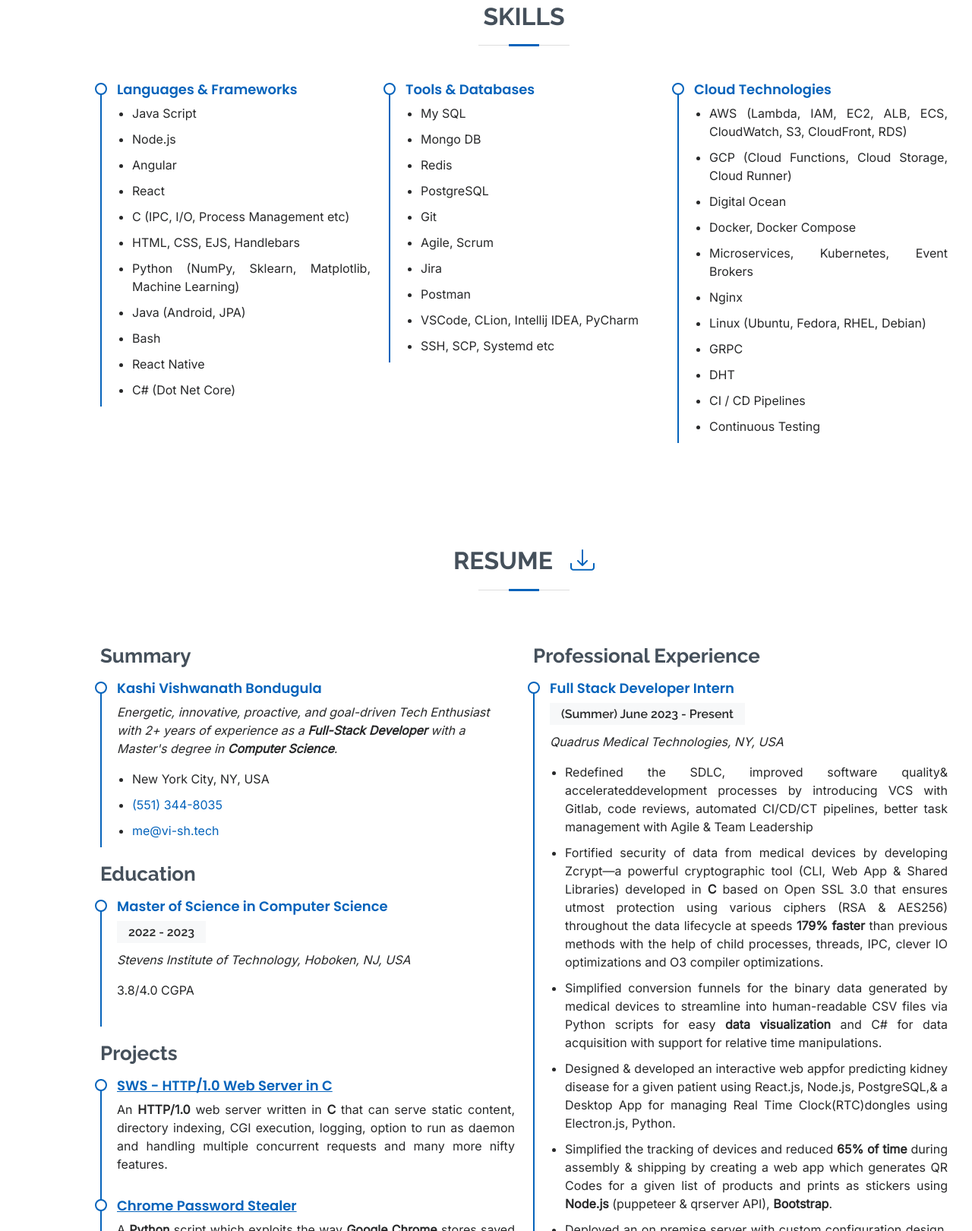
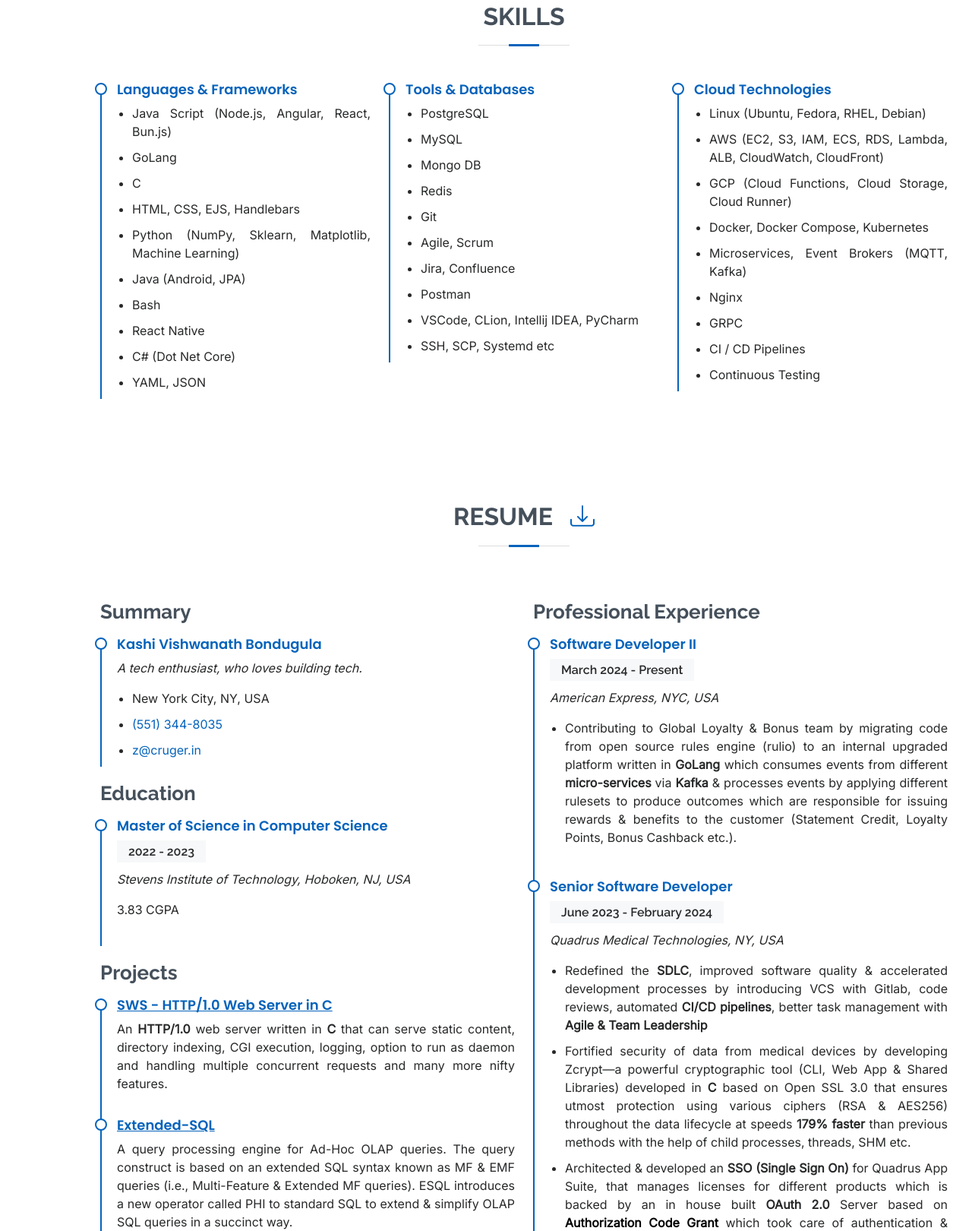
Before and after one commit to vishwa5854/Portfolio, a plain HTML site: page index.html in a window 1280 px wide. Shown: the part 1180-2800 px from the top of the page at 76% size. Drawn offline with Linux system fonts and the light colour scheme.

Commit message:
Added few things

```diff
--- a/index.html
+++ b/index.html
@@ -62,7 +62,7 @@
         <a target="_blank" href="https://www.linkedin.com/in/vishwanath-bondugula/" class="linkedin"><i
             class="bx bxl-linkedin"></i></a>
         <a target="_blank" href="https://github.com/vishwa5854" class="github"><i class="bx bxl-github"></i></a>
-        <a target="_blank" href="mailto:me@vi-sh.tech" class="google-plus"><i class="bx bxl-gmail"></i></a>
+        <a target="_blank" href="mailto:z@cruger.in" class="google-plus"><i class="bx bxl-gmail"></i></a>
       </div>
     </div>
   </section><!-- End Hero -->
@@ -75,7 +75,8 @@
 
         <div class="section-title">
           <h2>About</h2>
-          <p class="about-msg">I am a tech enthusiast, who loves building tech and a Full Stack Developer with more than two
+          <p class="about-msg">I am a tech enthusiast, who loves building tech and a Full Stack Developer with more than
+            two
             years of experience in building scalable responsive web applications. I love Linux and C. To me, <b>Tech</b>
             is
             what <strong>Art</strong> is to an Artist.</p>
@@ -98,39 +99,16 @@
             <div class="resume-item pb-0">
               <h4>Languages & Frameworks</h4>
               <ul>
-                <li>
-                  Java Script
-                </li>
-                <li>
-                  Node.js
-                </li>
-                <li>
-                  Angular
-                </li>
-                <li>
-                  React
-                </li>
-                <li>
-                  C (IPC, I/O, Process Management etc)
-                </li>
-                <li>
-                  HTML, CSS, EJS, Handlebars
-                </li>
-                <li>
-                  Python (NumPy, Sklearn, Matplotlib, Machine Learning)
-                </li>
-                <li>
-                  Java (Android, JPA)
-                </li>
-                <li>
-                  Bash
-                </li>
-                <li>
-                  React Native
-                </li>
-                <li>
-                  C# (Dot Net Core)
-                </li>
+                <li>Java Script (Node.js, Angular, React, Bun.js)</li>
+                <li>GoLang</li>
+                <li>C</li>
+                <li>HTML, CSS, EJS, Handlebars</li>
+                <li>Python (NumPy, Sklearn, Matplotlib, Machine Learning)</li>
+                <li>Java (Android, JPA)</li>
+                <li>Bash</li>
+                <li>React Native</li>
+                <li>C# (Dot Net Core)</li>
+                <li>YAML, JSON</li>
               </ul>
             </div>
           </div>
@@ -139,13 +117,13 @@
             <div class="resume-item pb-0">
               <h4>Tools & Databases</h4>
               <ul>
-                <li>My SQL</li>
+                <li>PostgreSQL</li>
+                <li>MySQL</li>
                 <li>Mongo DB</li>
                 <li>Redis</li>
-                <li>PostgreSQL</li>
                 <li>Git</li>
                 <li>Agile, Scrum</li>
-                <li>Jira</li>
+                <li>Jira, Confluence</li>
                 <li>Postman</li>
                 <li>VSCode, CLion, Intellij IDEA, PyCharm</li>
                 <li>SSH, SCP, Systemd etc</li>
@@ -157,15 +135,13 @@
             <div class="resume-item pb-0">
               <h4>Cloud Technologies</h4>
               <ul>
-                <li>AWS (Lambda, IAM, EC2, ALB, ECS, CloudWatch, S3, CloudFront, RDS)</li>
+                <li>Linux (Ubuntu, Fedora, RHEL, Debian)</li>
+                <li>AWS (EC2, S3, IAM, ECS, RDS, Lambda, ALB,  CloudWatch, CloudFront)</li>
                 <li>GCP (Cloud Functions, Cloud Storage, Cloud Runner)</li>
-                <li>Digital Ocean</li>
-                <li>Docker, Docker Compose</li>
-                <li>Microservices, Kubernetes, Event Brokers</li>
+                <li>Docker, Docker Compose, Kubernetes</li>
+                <li>Microservices, Event Brokers (MQTT, Kafka)</li>
                 <li>Nginx</li>
-                <li>Linux (Ubuntu, Fedora, RHEL, Debian)</li>
                 <li>GRPC</li>
-                <li>DHT</li>
                 <li>CI / CD Pipelines</li>
                 <li>Continuous Testing</li>
               </ul>
@@ -192,11 +168,11 @@
             <h3 class="resume-title">Summary</h3>
             <div class="resume-item pb-0">
               <h4>Kashi Vishwanath Bondugula</h4>
-              <p><em>Energetic, innovative, proactive, and goal-driven Tech Enthusiast with 2+ years of experience as a <b>Full-Stack Developer</b> with a Master's degree in <b>Computer Science</b>.</em></p>
+              <p><em>A tech enthusiast, who loves building tech.</em></p>
               <ul>
                 <li>New York City, NY, USA</li>
                 <li><a href="tel:551-344-8035">(551) 344-8035</a></li>
-                <li><a href="mailto:me@vi-sh.tech">me@vi-sh.tech</a></li>
+                <li><a href="mailto:z@cruger.in">z@cruger.in</a></li>
               </ul>
             </div>
 
@@ -205,13 +181,13 @@
               <h4>Master of Science in Computer Science</h4>
               <h5>2022 - 2023</h5>
               <p><em>Stevens Institute of Technology, Hoboken, NJ, USA</em></p>
-              <p>3.8/4.0 CGPA</p>
-              </p>
+              <p>3.83 CGPA</p>
             </div>
 
             <h3 class="resume-title">Projects</h3>
             <div class="resume-item">
-              <h4><a class="text-decoration-underline" target="_blank" href="https://github.com/vishwa5854/sws">SWS - HTTP/1.0 Web Server in C</a></h4>
+              <h4><a class="text-decoration-underline" target="_blank" href="https://github.com/vishwa5854/sws">SWS -
+                  HTTP/1.0 Web Server in C</a></h4>
               <p class="text-align-justify text-justify-inter-word">An <b>HTTP/1.0</b> web server written in <b>C</b>
                 that can serve static content, directory
                 indexing, CGI execution, logging, option to run as daemon and handling multiple concurrent requests
@@ -219,7 +195,18 @@
             </div>
 
             <div class="resume-item">
-              <h4><a class="text-decoration-underline" href="https://github.com/vishwa5854/Chrome-Password-Stealer" target="_blank">Chrome Password Stealer</a></h4>
+              <h4><a class="text-decoration-underline" target="_blank"
+                  href="https://github.com/vishwa5854/Extended-SQL">Extended-SQL</a></h4>
+              <p class="text-align-justify text-justify-inter-word">A query processing engine for Ad-Hoc OLAP queries.
+                The query construct is based on an extended SQL syntax known as MF & EMF queries (i.e., Multi-Feature &
+                Extended MF queries).
+                ESQL introduces a new operator called PHI to standard SQL to extend & simplify OLAP SQL queries in a
+                succinct way.</p>
+            </div>
+
+            <div class="resume-item">
+              <h4><a class="text-decoration-underline" href="https://github.com/vishwa5854/Chrome-Password-Stealer"
+                  target="_blank">Chrome Password Stealer</a></h4>
               <p class="text-align-justify text-justify-inter-word">A <b>Python</b> script which exploits the way
                 <b>Google Chrome</b> stores saved
                 passwords on Windows devices. It will upload all the passwords to my Dropbox cloud. I have reported
@@ -227,7 +214,8 @@
               </p>
             </div>
             <div class="resume-item">
-              <h4><a class="text-decoration-underline" href="https://github.com/vishwa5854/Calligrapher" target="_blank">Calligrapher</a></h4>
+              <h4><a class="text-decoration-underline" href="https://github.com/vishwa5854/Calligrapher"
+                  target="_blank">Calligrapher</a></h4>
               <p class="text-align-justify text-justify-inter-word">
                 A <b>Java</b> application that captures the font style from the handwritten alphabet images
                 given as input which are parsed and then utilized to construct handwritten manuscripts for any given
@@ -235,7 +223,8 @@
               </p>
             </div>
             <div class="resume-item">
-              <h4><a class="text-decoration-underline" href="https://titans.vi-sh.tech" target="_blank">Solar EPS</a></h4>
+              <h4><a class="text-decoration-underline" href="https://titans.cruger.in" target="_blank">Solar EPS</a>
+              </h4>
               <p class="text-align-justify text-justify-inter-word">
                 A responsive web app <b>(Mongo DB, Express.js, React.js, Node.js)</b> built for managing solar
                 businesses
@@ -244,7 +233,9 @@
               </p>
             </div>
             <div class="resume-item">
-              <h4><a class="text-decoration-underline" href="https://github.com/vishwa5854/Scrabble-Player-Rating-Kaggle-Competition" target="_blank">Scrabble</a></h4>
+              <h4><a class="text-decoration-underline"
+                  href="https://github.com/vishwa5854/Scrabble-Player-Rating-Kaggle-Competition"
+                  target="_blank">Scrabble</a></h4>
               <p class="text-align-justify text-justify-inter-word">
                 A regression problem for predicting the rating of the players in the game of Scrabble based on
                 given gameplay. I have preprocessed the data, performed EDA, found highly
@@ -253,7 +244,8 @@
               </p>
             </div>
             <div class="resume-item">
-              <h4><a class="text-decoration-underline" href="https://lfll.vi-sh.tech/" target="_blank">Little Free Libraries</a></h4>
+              <h4><a class="text-decoration-underline" href="https://lfll.cruger.in/" target="_blank">Little Free
+                  Libraries</a></h4>
               <p class="text-align-justify text-justify-inter-word">
                 A responsive web app that connects users to Little free libraries accross Hoboken built using
                 <b>Node.js, React, Mongo DB</b>.
@@ -263,14 +255,16 @@
               </p>
             </div>
             <div class="resume-item">
-              <h4><a class="text-decoration-underline" href="https://s.vi-sh.tech" target="_blank">URL Shortener</a></h4>
+              <h4><a class="text-decoration-underline" href="https://s.cruger.in" target="_blank">URL Shortener</a></h4>
               <p class="text-align-justify text-justify-inter-word">
-                A simple MERN stack application for shortening URLs for better management of links. A 5 digit unique hash is generated for
+                A simple MERN stack application for shortening URLs for better management of links. A 5 digit unique
+                hash is generated for
                 every URL which acts as primary identifier to the original URL in mongodb.
               </p>
             </div>
             <div class="resume-item">
-              <h4><a class="text-decoration-underline" href="https://github.com/vishwa5854/SISH" target="_blank">SISH - A UNIX Shell</a></h4>
+              <h4><a class="text-decoration-underline" href="https://github.com/vishwa5854/SISH" target="_blank">SISH -
+                  A UNIX Shell</a></h4>
               <p class="text-align-justify text-justify-inter-word">
                 SISH implements a very simple command-line interpreter or <b>UNIX shell in C</b>.
                 It is suitable to be used interactively or as a login shell. It has support for modern shell features
@@ -279,15 +273,19 @@
               </p>
             </div>
             <div class="resume-item">
-              <h4><a class="text-decoration-underline" href="https://github.com/vishwa5854/Task-Scheduler-With-Go" target="_blank">Task Scheduler with Golang</a></h4>
+              <h4><a class="text-decoration-underline" href="https://github.com/vishwa5854/Task-Scheduler-With-Go"
+                  target="_blank">Task Scheduler with Golang</a></h4>
               <p class="text-align-justify text-justify-inter-word">
-                Golang REST application which would take tasks from the user on the specified time and schedule the tasks or go subroutines to be executed in the future
+                Golang REST application which would take tasks from the user on the specified time and schedule the
+                tasks or go subroutines to be executed in the future
               </p>
             </div>
             <div class="resume-item">
-              <h4><a class="text-decoration-underline" href="https://github.com/vishwa5854/live-radio" target="_blank">Live Radio</a></h4>
+              <h4><a class="text-decoration-underline" href="https://github.com/vishwa5854/live-radio"
+                  target="_blank">Live Radio</a></h4>
               <p class="text-align-justify text-justify-inter-word">
-                A live radio player on the web and a native Android application built with responsive design, JS media API built for
+                A live radio player on the web and a native Android application built with responsive design, JS media
+                API built for
                 a client as a freelance project.
               </p>
             </div>
@@ -296,35 +294,71 @@
           <div class="col-lg-6">
             <h3 class="resume-title">Professional Experience</h3>
             <div class="resume-item">
-              <h4>Full Stack Developer Intern</h4>
-              <h5>(Summer) June 2023 - Present</h5>
+              <h4>Software Developer II</h4>
+              <h5>March 2024 - Present</h5>
+              <p><em>American Express, NYC, USA</em></p>
+              <ul>
+                <li>
+                  Contributing to Global Loyalty & Bonus team by migrating code from open source rules engine (rulio) to
+                  an internal upgraded platform written in <b>GoLang</b> which consumes events from different
+                  <b>micro-services</b> via <b>Kafka</b> & processes events by applying different rulesets to
+                  produce outcomes which are responsible for issuing rewards & benefits to the customer (Statement
+                  Credit, Loyalty Points, Bonus Cashback etc.).
+                </li>
+              </ul>
+            </div>
+            <div class="resume-item">
+              <h4>Senior Software Developer</h4>
+              <h5>June 2023 - February 2024</h5>
               <p><em>Quadrus Medical Technologies, NY, USA</em></p>
               <ul>
                 <li>
-                  Redefined the SDLC, improved software quality& accelerateddevelopment processes by introducing VCS with Gitlab, code reviews, automated CI/CD/CT pipelines, better task management with Agile & Team Leadership
+                  Redefined the <b>SDLC</b>, improved software quality & accelerated development processes by
+                  introducing
+                  VCS with Gitlab, code reviews, automated <b>CI/CD pipelines</b>, better task management with <b>Agile
+                    &
+                    Team Leadership</b>
                 </li>
                 <li>
-                  Fortified security of data from medical devices by developing Zcrypt—a powerful cryptographic tool (CLI, Web App & Shared Libraries)
-                  developed in <b>C</b> based on Open SSL 3.0 that ensures utmost protection using various ciphers (RSA & AES256) throughout the data lifecycle
-                  at speeds <strong>179% faster</strong> than previous methods with the help of child processes, threads, IPC, clever IO optimizations and O3 compiler optimizations.
+                  Fortified security of data from medical devices by developing Zcrypt—a powerful cryptographic tool
+                  (CLI, Web App & Shared Libraries)
+                  developed in <b>C</b> based on Open SSL 3.0 that ensures utmost protection using various ciphers (RSA
+                  & AES256) throughout the data lifecycle
+                  at speeds <strong>179% faster</strong> than previous methods with the help of child processes,
+                  threads, SHM etc.
                 </li>
                 <li>
-                  Simplified conversion funnels for the binary data generated by medical devices to streamline into human-readable CSV files via Python
-                  scripts for easy <b>data visualization</b> and C# for data acquisition with support for relative time manipulations.
+                  Architected & developed an <b>SSO (Single Sign On)</b> for Quadrus App Suite, that manages licenses
+                  for different products which is backed by an in house built <b>OAuth 2.0</b> Server based on
+                  <b><a href="https://datatracker.ietf.org/doc/html/rfc6749#section-4.1" target="_blank"
+                      style="color: black;">Authorization Code
+                      Grant</a></b> which took care of authentication & authorization with roles & scopes
+                  using <b>Bun.js</b> & <b>PostgreSQL</b>.
+                </li>
+
+                <!-- <li> -->
+                  <!-- Continuity & Parallelism with AWS deployment -->
+
+                <!-- </li> -->
+
+                <li>
+                  Simplified conversion funnels for the binary data generated by medical devices to streamline into
+                  human-readable CSV files via Python
+                  scripts for easy <b>data visualization</b> and support for relative time stamping.
                 </li>
                 <li>
-                  Designed  &  developed  an interactive  web  appfor  predicting  kidney  disease for  a  given  patient using React.js, Node.js, PostgreSQL,& a Desktop App for managing Real Time Clock(RTC)dongles using Electron.js, Python.
+                  Designed & developed an interactive web app for predicting kidney disease for a given patient using
+                  <b>React.js, Node.js, PostgreSQL</b> & a Desktop App for managing Real Time Clock (RTC) dongles using
+                  <b>Electron.js, Python</b>.
                 </li>
+
                 <li>
-                  Simplified the tracking of devices and reduced <b>65% of time</b> during assembly & shipping by
-                  creating a web app which generates QR Codes for a given
-                  list of products and prints as stickers using <b>Node.js</b> (puppeteer & qrserver API),
-                  <b>Bootstrap</b>.
-                </li>
-                <li>
-                  Deployed an on premise server with custom configuration design, specifications and RAID configuration with firewalls
-                  and a kubernetes cluster on single node using minikube to deploy internal services like VCS, task manager etc on a
-                  Fedora Server 38 which has improved productivity of developers in a lot of internal processes by <b>200%</b>.
+                  Deployed an on premise server with custom configuration design, specifications and RAID configuration
+                  with firewalls
+                  and a kubernetes cluster on single node using minikube to deploy internal services like VCS, task
+                  manager etc on a
+                  Fedora Server 38 which has improved productivity of developers in a lot of internal processes
+                  <b>by 200%</b>.
                 </li>
               </ul>
             </div>
@@ -336,18 +370,23 @@
                 <li>
                   Led the Weather Automation project: An IoT automation (e.g., smart curtains & lights) based on the
                   weather (sunrise, rainy/cloudy, etc.) at customer's home location, built using Open Weather API, Bull
-                  with <b>Redis</b> for task scheduling, and <b>Node.js microservices</b> for actions & triggers, Ionic with <b>Angular</b> for UI.
+                  with <b>Redis</b> for task scheduling, and <b>Node.js microservices</b> for actions & triggers, Ionic
+                  with <b>Angular</b> for UI.
                 </li>
                 <li>
-                  Devised a <b>strategic</b> solution to optimize system performance by <b>43%</b> and remove deficiencies in the existing infrastructure,
-                  including db queries, API response times, server costs, by monitoring & collecting data using Newrelic.
+                  Devised a <b>strategic</b> solution to optimize system performance by <b>43%</b> and remove
+                  deficiencies in the existing infrastructure,
+                  including db queries, API response times, server costs, by monitoring & collecting data using
+                  Newrelic.
                 </li>
                 <li>
-                  Maintained & added new features to a cross platform hybrid application using Ionic with <b>Angular</b> for managing IoT devices
+                  Maintained & added new features to a cross platform hybrid application using Ionic with <b>Angular</b>
+                  for managing IoT devices
                   smart homes, automation, workflows, etc., which was licensed & sold to <b>100</b> businesses.
                 </li>
                 <li>
-                  Improved <b>software quality and accelerated</b> development processes through the establishment of coding
+                  Improved <b>software quality and accelerated</b> development processes through the establishment of
+                  coding
                   standards, code reviews, and implementation of Agile methodologies such as Scrum, Continuous
                   Integration, Continuous Deployment, & Continuous Testing pipelines. This led to enhanced productivity
                   and higher-quality deliverables.
@@ -368,14 +407,16 @@
                   Built an Order Management System (OMS) for FreshPrints to handle a
                   <b>million-dollar</b> E-Commerce business with features like invoices, payments, refunds,
                   orders, user management, etc.
-                  Developed using <b>Angular, Node.js, MySQL</b> & deployed on <b>AWS</b> (CloudFront, RDS, ECS, Fargate).
+                  Developed using <b>Angular, Node.js, MySQL</b> & deployed on <b>AWS</b> (CloudFront, RDS, ECS,
+                  Fargate).
                 </li>
                 <li>
                   Enhanced the <b>sales by 23%</b> and increased <b>CPM by 20%</b> by revamping the user interfaces and
                   experience of funnels based on the user behavior and analytics from Mix panel and google analytics.
                 </li>
                 <li>
-                  Revamped the <b>SEO by 59%</b> & Google Page Speed Insights <b>by 66%</b> through initial page load optimizations, JS code minification, moved
+                  Revamped the <b>SEO by 59%</b> & Google Page Speed Insights <b>by 66%</b> through initial page load
+                  optimizations, JS code minification, moved
                   deployment to AWS CloudFront, updated cache policy, lazy loaded modules & compression.
                 </li>
                 <li>
@@ -383,7 +424,8 @@
                   corresponding environments when all the tests pass on a commit with branching strategies.
                 </li>
                 <li>Dealt with complex business logic & transformed it into super-fast REST APIs in Node.js, optimized
-                  performance using caching with Redis, handled <b>transaction failures</b>, payment refunds & CRON jobs.</li>
+                  performance using caching with Redis, handled <b>transaction failures</b>, payment refunds & CRON
+                  jobs.</li>
               </ul>
             </div>
           </div>
@@ -413,10 +455,10 @@
             </div>
 
             <div class="email">
-                <a href="mailto:me@vi-sh.tech">
+              <a href="mailto:z@cruger.in">
                 <i class="bi bi-envelope"></i>
                 <h4>Email</h4>
-                  <p>me@vi-sh.tech</p>
+                <p>z@cruger.in</p>
               </a>
             </div>
 
@@ -460,7 +502,7 @@
   <footer id="footer">
     <div class="container">
       <h3>Kashi Vishwanath Bondugula</h3>
-      <p>Energetic, innovative, proactive, and goal-driven Tech Enthusiast with 2+ years of experience as a <b>Full-Stack Developer</b> with a Master's degree in <b>Computer Science</b>.</p>
+      <p>A tech enthusiast, who loves building tech.</p>
       <div class="copyright ">
         &copy; Copyright <strong><span>MyResume</span></strong>. All Rights Reserved
       </div>
```
Lines whose indentation alone changed are shown as unchanged.
